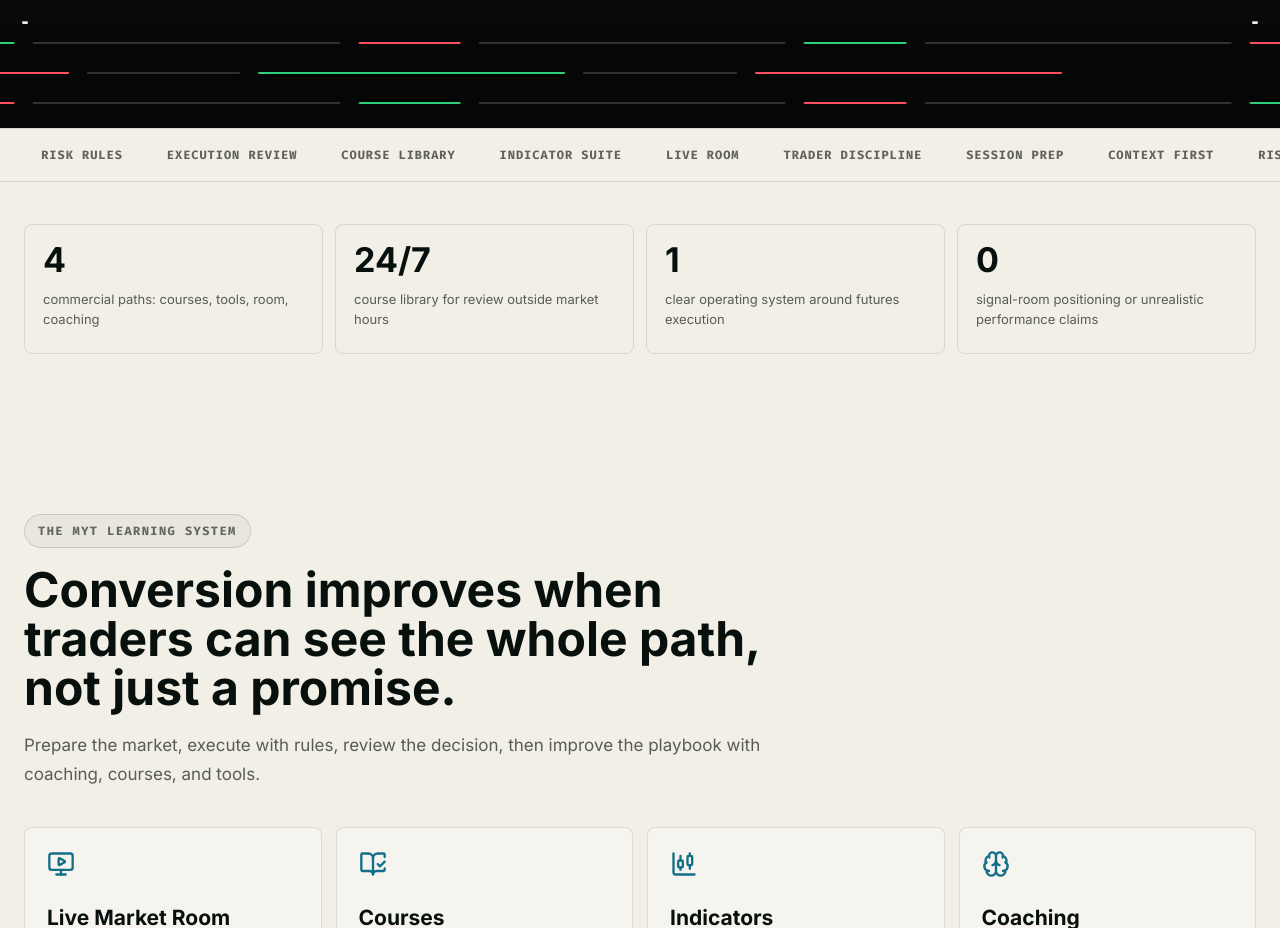
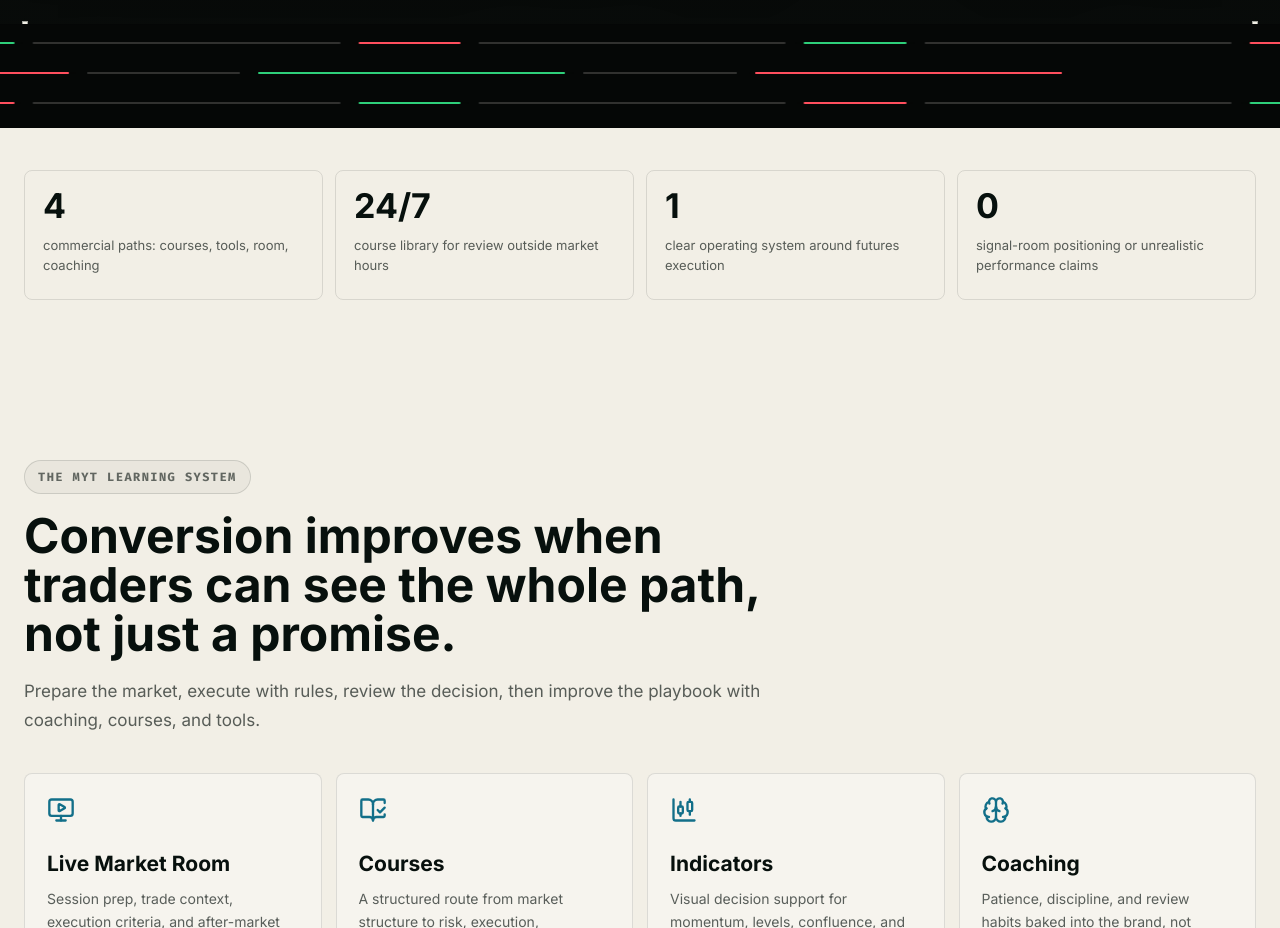
Before and after one commit to CodoWIzard/xentro-trading-template-clone, a Next.js app: page / in a window 1280 px wide. Shown: the part 980-1908 px from the top of the page. Built offline with nearby package versions, Linux system fonts and the light colour scheme.

Commit message:
Remove market focus ticker

```diff
--- a/app/[[...path]]/page.tsx
+++ b/app/[[...path]]/page.tsx
@@ -26,17 +26,6 @@ const learningMenu = [
   { href: "/learning/indicators", label: "Indicators" },
   { href: "/learning/coaching", label: "Coaching" },
   { href: "/learning/courses", label: "Courses" }
-];
-
-const marketTape = [
-  "Session prep",
-  "Context first",
-  "Risk rules",
-  "Execution review",
-  "Course library",
-  "Indicator suite",
-  "Live room",
-  "Trader discipline"
 ];
 
 const proofStats = [
@@ -223,7 +212,6 @@ function HomePage() {
     <>
       <HeroCommand />
       <MarketGraph />
-      <MarketTape />
       <Stats />
       <LearningOverview />
       <ProductStory />
@@ -343,18 +331,6 @@ function SubHero({ eyebrow, title, text, cta, href }: { eyebrow: string; title:
         priority
         sizes="(max-width: 900px) 100vw, 45vw"
       />
-    </section>
-  );
-}
-
-function MarketTape() {
-  return (
-    <section className="myt-tape" aria-label="MYT focus ticker">
-      <div>
-        {[...marketTape, ...marketTape].map((item, index) => (
-          <span key={`${item}-${index}`}>{item}</span>
-        ))}
-      </div>
     </section>
   );
 }
--- a/app/globals.css
+++ b/app/globals.css
@@ -876,29 +876,6 @@ select {
   color: var(--gold);
 }
 
-.myt-tape {
-  overflow: hidden;
-  border-top: 1px solid rgba(22, 223, 241, 0.18);
-  border-bottom: 1px solid rgba(22, 223, 241, 0.18);
-  background: rgba(2, 5, 10, 0.88);
-}
-
-.myt-tape div {
-  display: flex;
-  width: max-content;
-  animation: tapeMove 28s linear infinite;
-}
-
-.myt-tape span {
-  padding: 18px 22px;
-  color: rgba(247, 251, 255, 0.78);
-  font-family: "Fira Code", monospace;
-  font-size: 12px;
-  font-weight: 800;
-  letter-spacing: 0.08em;
-  text-transform: uppercase;
-}
-
 .myt-stats,
 .myt-section,
 .myt-showcase,
@@ -1322,15 +1299,6 @@ select {
   color: var(--blue);
   font-weight: 900;
   text-decoration: none;
-}
-
-@keyframes tapeMove {
-  from {
-    transform: translateX(0);
-  }
-  to {
-    transform: translateX(-50%);
-  }
 }
 
 @keyframes liquiditySweep {
@@ -2650,15 +2618,6 @@ select {
   line-height: 1;
 }
 
-.myt-tape {
-  border-color: rgba(9, 15, 13, 0.12);
-  background: #f2efe6;
-}
-
-.myt-tape span {
-  color: rgba(8, 12, 10, 0.62);
-}
-
 .myt-stats,
 .myt-section,
 .myt-showcase,
```
